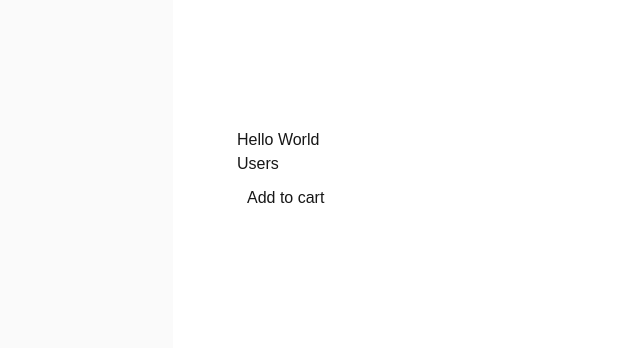
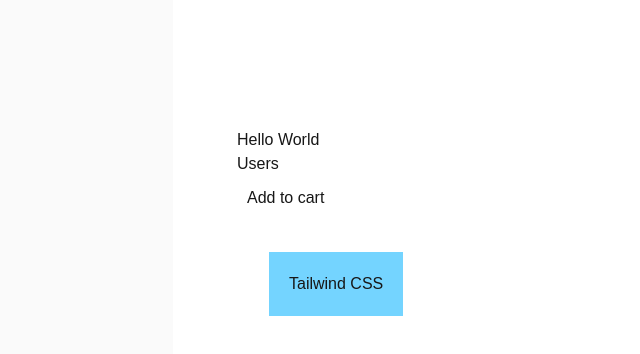
Before and after one commit to UzairCodes2004/Next-JS, a Next.js app: page / in a window 1280 px wide. Shown: the top 354 px of the page, without its empty margins (83-723 px from the left). Built offline with nearby package versions, Linux system fonts and the light colour scheme.

Commit message:
Tailwind css

```diff
--- a/app/components/ProductCard.tsx
+++ b/app/components/ProductCard.tsx
@@ -3,9 +3,14 @@
 import styles from './ProductCard.module.css'
  const ProductCard = () => {
    return (
+    <>
      <div className={styles.card}>
        <AddToCart />
      </div>
+     <div className='p-5 m-8 bg-sky-300 text-white-300 hover:bg-sky-500 ' >
+        Tailwind CSS
+     </div>
+    </>
    )
 }
 
```
